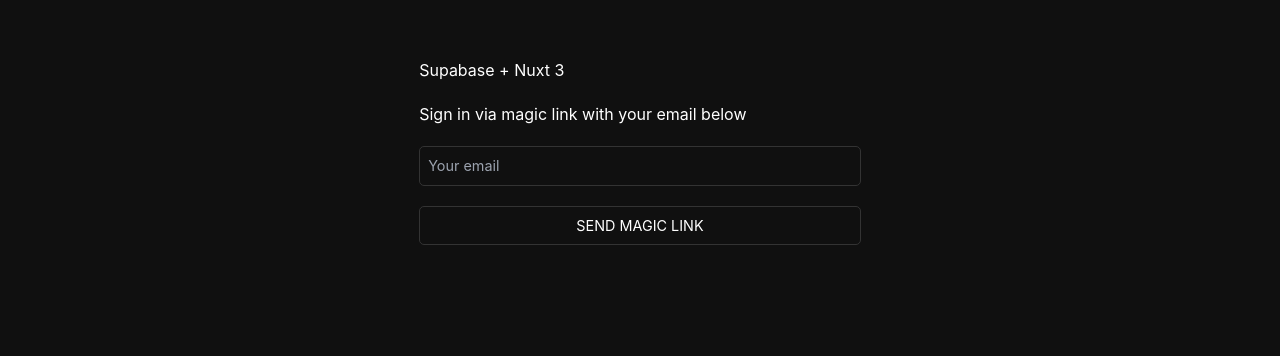
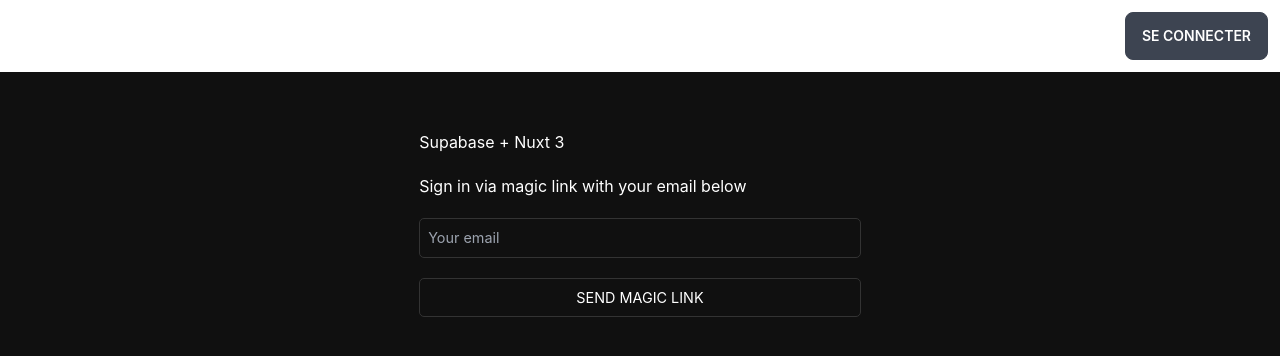
Before and after one commit to Maxoouuu/nuxt-app3, a Nuxt app: page / in a window 1280 px wide. Shown: the top 356 px of the page. Built offline with nearby package versions, Linux system fonts and the light colour scheme; no server answers.

Commit message:
👌 IMPROVE: connexion supabase

```diff
--- a/app.vue
+++ /dev/null
@@ -1,10 +0,0 @@
-<template>
-  <div class="container" style="padding: 50px 0 100px 0">
-    <Account v-if="user" />
-    <Auth v-else />
-  </div>
-</template>
-
-<script setup>
-const user = useSupabaseUser();
-</script>
--- /dev/null
+++ b/components/Header.vue
@@ -0,0 +1,45 @@
+<template>
+    <div class="navbar bg-base-100">
+        <div class="navbar-start">
+            <a href="/" class="btn btn-ghost normal-case text-xl">Home</a>
+        </div>
+        <div class="navbar-center hidden lg:flex">
+            <ul class="menu menu-horizontal p-0">
+                <li>
+                    <NuxtLink to="/about">About</NuxtLink>
+                </li>
+                <li tabindex="0">
+                    <a>
+                        Posts
+                        <svg class="fill-current" xmlns="http://www.w3.org/2000/svg" width="20" height="20"
+                            viewBox="0 0 24 24">
+                            <path d="M7.41,8.58L12,13.17L16.59,8.58L18,10L12,16L6,10L7.41,8.58Z" />
+                        </svg>
+                    </a>
+                    <ul class="p-2">
+                        <li>
+                            <NuxtLink to="/posts/1">Post 1</NuxtLink>
+                        </li>
+                        <li>
+                            <NuxtLink to="/posts/2">Post 2</NuxtLink>
+                        </li>
+                    </ul>
+                </li>
+                <li>
+                    <NuxtLink to="/formulaire">Formulaire</NuxtLink>
+                </li>
+            </ul>
+        </div>
+        <div class="navbar-end">
+            <div class="dropdown dropdown-end dropdown-hover">
+                <label tabindex="0" class="btn m-1">Se connecter</label>
+                <ul tabindex="0" class="dropdown-content menu p-2 shadow bg-base-100 rounded-box w-52">
+                    <li>
+                        <NuxtLink to="/account">Mon profil</NuxtLink>
+                    </li>
+                    <li><a>Logout</a></li>
+                </ul>
+            </div>
+        </div>
+    </div>
+</template>
--- a/package.json
+++ b/package.json
@@ -14,5 +14,8 @@
     "nuxt": "3.0.0-rc.11",
     "postcss": "^8.4.16",
     "tailwindcss": "^3.1.8"
+  },
+  "dependencies": {
+    "daisyui": "^2.31.0"
   }
 }
--- /dev/null
+++ b/pages/about.vue
@@ -0,0 +1,6 @@
+<template>
+    <div>
+        <Header />
+        ABOUT
+    </div>
+</template>
--- /dev/null
+++ b/pages/account.vue
@@ -0,0 +1,14 @@
+<template>
+    <div>
+
+
+        <div class="container" style="padding: 50px 0 100px 0">
+            <Account v-if="user" />
+            <Auth v-else />
+        </div>
+    </div>
+</template>
+
+<script setup>
+const user = useSupabaseUser();
+</script>
--- /dev/null
+++ b/pages/formulaire.vue
@@ -0,0 +1,19 @@
+<template>
+    <div>
+        <Header />
+        <div class="container" style="padding: 50px 0 100px 0">
+
+            <!-- <Account v-if="user" />
+            <Auth v-else /> -->
+        </div>
+        <NuxtPage />
+
+    </div>
+</template>
+
+
+<script setup>
+const user = useSupabaseUser();
+
+
+</script>
--- /dev/null
+++ b/pages/index.vue
@@ -0,0 +1,19 @@
+<template>
+    <div>
+        <Header />
+
+        <div class="container" style="padding: 50px 0 100px 0">
+            <Account v-if="user" />
+            <Auth v-else />
+        </div>
+
+    </div>
+</template>
+
+
+<script setup>
+
+const user = useSupabaseUser();
+
+
+</script>
--- /dev/null
+++ b/pages/posts/[id].vue
@@ -0,0 +1,6 @@
+<template>
+    <div>
+        <Header />
+        Les posts
+    </div>
+</template>
--- a/tailwind.config.js
+++ b/tailwind.config.js
@@ -11,5 +11,5 @@
   theme: {
     extend: {},
   },
-  plugins: [],
+  plugins: [require("daisyui")],
 }
```
Also changed, not shown: 1 other file (tests, documents, lock files or other folders).
